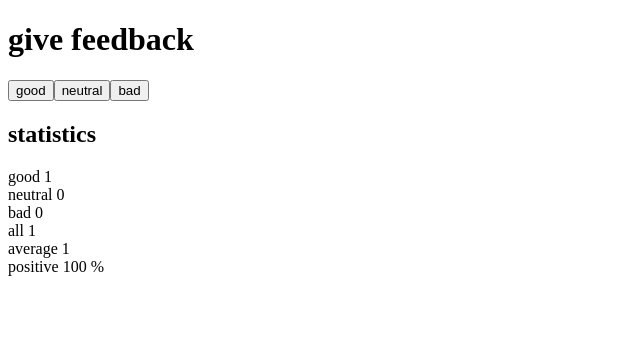
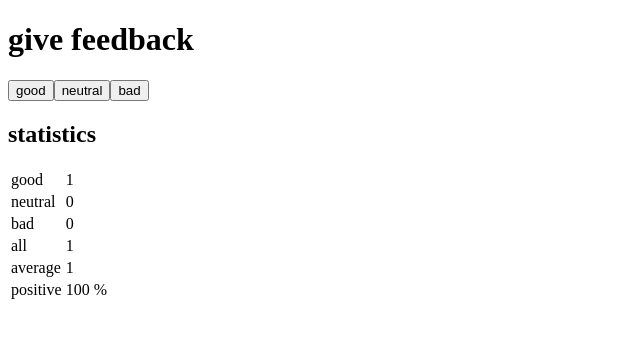
Before and after one commit to MehmetAydar01/FullStackOpen-Exercises, a React (Vite) app in the folder Part1/unicafe/: page / in a window 1280 px wide. Both pictures are taken after a click on the button "good". Shown: the top 338 px of the page, without its empty margins (0-640 px from the left). Built offline with nearby package versions, Linux system fonts and the light colour scheme.

Commit message:
part1--exercises-1.11

```diff
--- a/Part1/unicafe/src/App.jsx
+++ b/Part1/unicafe/src/App.jsx
@@ -4,6 +4,7 @@ import { useState } from "react"
 const Head1 = props => <h1>{props.text}</h1>
 const Head2 = props => <h2>{props.text}</h2>
 
+// feedback buttons
 const FeedbackButton = (props) => {
   return (
     <>
@@ -14,52 +15,106 @@ const FeedbackButton = (props) => {
 
 // Buttons
 const Buttons = (props) => {
+  const { sets, feedbacks } = props
   return (
     <>
-      <FeedbackButton handleClick={props.sets[0]} text={props.feedbacks[0]}/>
-      <FeedbackButton handleClick={props.sets[1]} text={props.feedbacks[1]}/>
-      <FeedbackButton handleClick={props.sets[2]} text={props.feedbacks[2]}/>
+      <FeedbackButton handleClick={sets[0]} text={feedbacks[0]}/>
+      <FeedbackButton handleClick={sets[1]} text={feedbacks[1]}/>
+      <FeedbackButton handleClick={sets[2]} text={feedbacks[2]}/>
     </>
   )
 }
 
+// Sum
+const Sum = (props) => {
+  return (
+    <tr>
+      <td>all</td>
+      <td>{props.sum}</td>
+    </tr>
+  )
+}
+
+// Average
+const Average = (props) => {
+  return (
+    <tr>
+      <td>average</td>
+      <td>{ ( isNaN(props.average) ) ? 0 : props.average }</td>
+    </tr>
+  )
+}
+
+// Positive Feedback
+const PositiveFeedback = (props) => {
+  return (
+    <tr>
+      <td>positive</td>
+      <td>{ ( isNaN(props.positiveFeedback) ) ? 0 : props.positiveFeedback } %</td>
+    </tr>
+  )
+}
+
+// no feedback
+const NoFeedback = (props) => {
+  return (
+    <tr>
+      <td>{props.nofeedback}</td>
+    </tr>
+  )
+}
+
+// Sum, Average & Positive Feedback
+const SumAvgePfd = (props) => {
+  const { sum, average, positiveFeedback, nofeedback } = props
+
+  if (sum > 0 ) {
+    return (
+      <>
+        <Sum sum={sum} />
+        <Average average={average} />
+        <PositiveFeedback positiveFeedback={positiveFeedback} />
+      </>
+    )
+  } else {
+    return (
+      <>
+        <NoFeedback nofeedback={nofeedback} />
+      </>
+    )
+  }
+}
+
+// Statistics
 const StatisticLine = (props) => {
   return (
-    <div>
-      {props.text} {props.value}
-    </div>
+    <tr>
+      <td>{props.text}</td>
+      <td>{props.value}</td>
+    </tr>
   )
 }
 
 // Statistics
 const Statistics = (props) => {
+  const { allFeedbacksSum, average, positiveFeedback, nofeedback } = props.transactions
+  const { feedbacks } = props
+  const { feedbacksValues } = props
+
   return (
-    <>
-      <StatisticLine text={props.feedbacks[0]} value={props.feedbacksValues[0]} />
-      <StatisticLine text={props.feedbacks[1]} value={props.feedbacksValues[1]} />
-      <StatisticLine text={props.feedbacks[2]} value={props.feedbacksValues[2]} />
-    </>
+    <table>
+      <tbody>
+        <StatisticLine text={feedbacks[0]} value={feedbacksValues[0]} />
+        <StatisticLine text={feedbacks[1]} value={feedbacksValues[1]} />
+        <StatisticLine text={feedbacks[2]} value={feedbacksValues[2]} />
+      </tbody>
+      <tfoot>
+        <SumAvgePfd sum={allFeedbacksSum} average={average} positiveFeedback={positiveFeedback} nofeedback={nofeedback} />
+      </tfoot>
+    </table>
   )
 }
 
-// Sum, Average & Positive Feedback
-const SumAvgePfd = (props) => {
-  if (props.sum > 0 ) {
-    return (
-      <>
-        <div>all {props.sum}</div>
-        <div>average { ( isNaN(props.average) ) ? 0 : props.average }</div>
-        <div>positive { ( isNaN(props.positiveFeedback) ) ? 0 : props.positiveFeedback } %</div>
-      </>
-    )
-  } else {
-    return (
-      <>
-        <div>{props.nofeedback}</div>
-      </>
-    )
-  }
-}
 
 const App = () => {
   const [good, setGood] = useState(0)
@@ -70,23 +125,22 @@ const App = () => {
   const mySetNeutral = () => setNeutral(neutral + 1)
   const mySetBad = () => setBad(bad + 1)
 
-  const sets = [mySetGood, mySetNeutral, mySetBad]
-  const feedbacks = ['good', 'neutral', 'bad']
-  const feedbacksValues = [good, neutral, bad]
-
   const transactions = {
     allFeedbacksSum: (good + neutral + bad),
     average: (good - bad) / (good + neutral + bad),
-    positiveFeedback: (good / (good + neutral + bad)) * 100
+    positiveFeedback: (good / (good + neutral + bad)) * 100,
+    nofeedback: 'no feedback given',
+    sets: [mySetGood, mySetNeutral, mySetBad],
+    feedbacks: ['good', 'neutral', 'bad'],
+    feedbacksValues: [good, neutral, bad]
   }
 
   return (
     <div>
       <Head1 text='give feedback' />
-      <Buttons sets={sets} feedbacks={feedbacks} />
+      <Buttons sets={transactions.sets} feedbacks={transactions.feedbacks} />
       <Head2 text='statistics' />
-      <Statistics feedbacks={feedbacks} feedbacksValues={feedbacksValues} />
-      <SumAvgePfd sum={transactions.allFeedbacksSum} average={transactions.average} positiveFeedback={transactions.positiveFeedback} nofeedback='no feedback given' />
+      <Statistics feedbacks={transactions.feedbacks} feedbacksValues={transactions.feedbacksValues} transactions={transactions} />
     </div>
   )
 }
```
